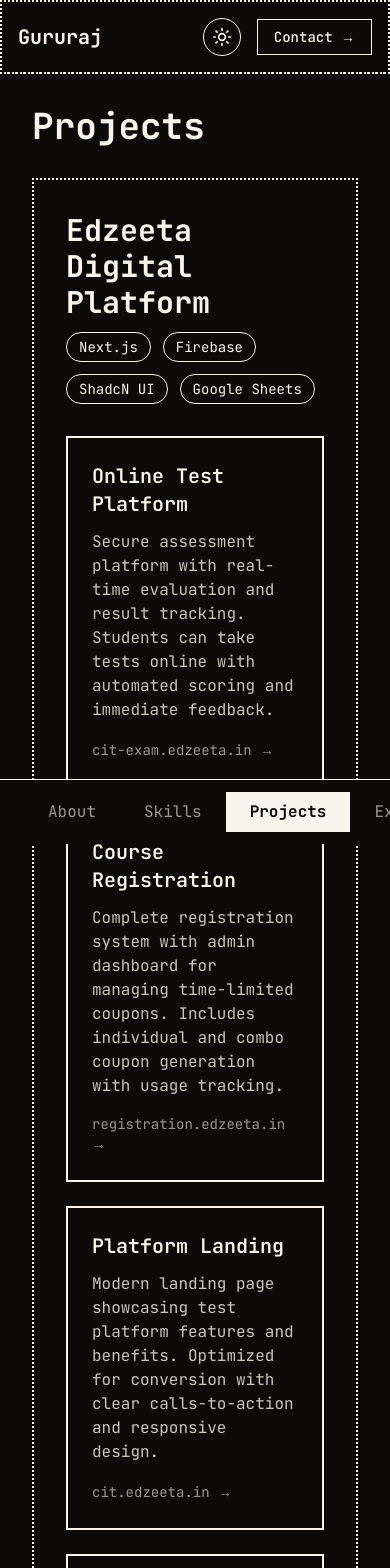
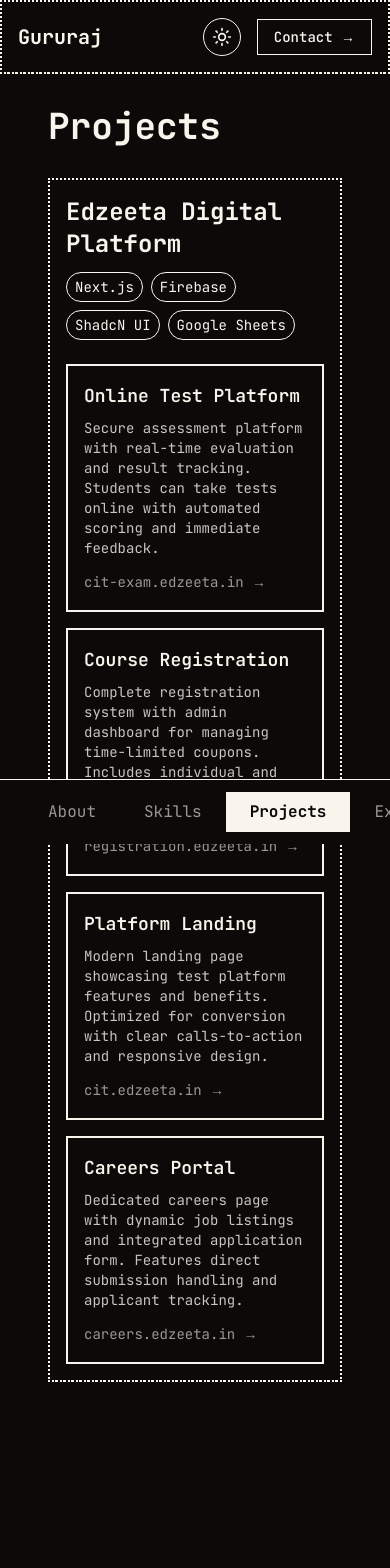
Before and after one commit to Gururajj77/gururaj-web-page, a Next.js app: page /projects in a window 390 px wide. Shown: the top 1568 px of the page. After the commit the page ends 1494 px from the top, so only its background shows below. Built offline with nearby package versions, Linux system fonts and the light colour scheme.

Commit message:
responsivenesss

```diff
--- a/app/projects/page.tsx
+++ b/app/projects/page.tsx
@@ -1,34 +1,38 @@
 export default function Projects() {
   return (
-    <div className="max-w-3xl mx-auto">
+    <div className="max-w-3xl mx-auto px-4 lg:px-0 pb-20 lg:pb-0">
       <h1 className="text-4xl font-bold mb-8">Projects</h1>
 
-      <div className="dotted-border p-8 relative">
+      <div className="dotted-border p-4 sm:p-6 lg:p-8 relative">
         {/* Company Header */}
-        <div className="mb-8">
-          <h2 className="text-3xl font-bold mb-3">Edzeeta Digital Platform</h2>
-          <div className="flex flex-wrap gap-3 text-sm mb-6">
-            <span className="px-3 py-1 rounded-full border border-border">
+        <div className="mb-6 lg:mb-8">
+          <h2 className="text-2xl lg:text-3xl font-bold mb-3">
+            Edzeeta Digital Platform
+          </h2>
+          <div className="flex flex-wrap gap-2 sm:gap-3 text-sm mb-6">
+            <span className="px-2 sm:px-3 py-1 rounded-full border border-border">
               Next.js
             </span>
-            <span className="px-3 py-1 rounded-full border border-border">
+            <span className="px-2 sm:px-3 py-1 rounded-full border border-border">
               Firebase
             </span>
-            <span className="px-3 py-1 rounded-full border border-border">
+            <span className="px-2 sm:px-3 py-1 rounded-full border border-border">
               ShadcN UI
             </span>
-            <span className="px-3 py-1 rounded-full border border-border">
+            <span className="px-2 sm:px-3 py-1 rounded-full border border-border">
               Google Sheets
             </span>
           </div>
         </div>
 
         {/* Projects List */}
-        <div className="space-y-6">
+        <div className="space-y-4 sm:space-y-6">
           {/* Test Platform */}
-          <div className="p-6 border-2 border-border rounded-lg">
-            <h3 className="text-xl font-semibold mb-3">Online Test Platform</h3>
-            <p className="text-foreground/80 mb-4">
+          <div className="p-4 sm:p-6 border-2 border-border rounded-lg">
+            <h3 className="text-lg sm:text-xl font-semibold mb-2 sm:mb-3">
+              Online Test Platform
+            </h3>
+            <p className="text-foreground/80 mb-3 sm:mb-4 text-sm sm:text-base">
               Secure assessment platform with real-time evaluation and result
               tracking. Students can take tests online with automated scoring
               and immediate feedback.
@@ -39,14 +43,16 @@
               rel="noopener noreferrer"
               className="inline-block text-sm hover:underline text-foreground/60 hover:text-foreground transition-colors"
             >
-              cit-exam.edzeeta.in →
+              cit-exam.edzeeta.in &rarr;
             </a>
           </div>
 
           {/* Registration System */}
-          <div className="p-6 border-2 border-border rounded-lg">
-            <h3 className="text-xl font-semibold mb-3">Course Registration</h3>
-            <p className="text-foreground/80 mb-4">
+          <div className="p-4 sm:p-6 border-2 border-border rounded-lg">
+            <h3 className="text-lg sm:text-xl font-semibold mb-2 sm:mb-3">
+              Course Registration
+            </h3>
+            <p className="text-foreground/80 mb-3 sm:mb-4 text-sm sm:text-base">
               Complete registration system with admin dashboard for managing
               time-limited coupons. Includes individual and combo coupon
               generation with usage tracking.
@@ -57,14 +63,16 @@
               rel="noopener noreferrer"
               className="inline-block text-sm hover:underline text-foreground/60 hover:text-foreground transition-colors"
             >
-              registration.edzeeta.in →
+              registration.edzeeta.in &rarr;
             </a>
           </div>
 
           {/* Landing Page */}
-          <div className="p-6 border-2 border-border rounded-lg">
-            <h3 className="text-xl font-semibold mb-3">Platform Landing</h3>
-            <p className="text-foreground/80 mb-4">
+          <div className="p-4 sm:p-6 border-2 border-border rounded-lg">
+            <h3 className="text-lg sm:text-xl font-semibold mb-2 sm:mb-3">
+              Platform Landing
+            </h3>
+            <p className="text-foreground/80 mb-3 sm:mb-4 text-sm sm:text-base">
               Modern landing page showcasing test platform features and
               benefits. Optimized for conversion with clear calls-to-action and
               responsive design.
@@ -75,14 +83,16 @@
               rel="noopener noreferrer"
               className="inline-block text-sm hover:underline text-foreground/60 hover:text-foreground transition-colors"
             >
-              cit.edzeeta.in →
+              cit.edzeeta.in &rarr;
             </a>
           </div>
 
           {/* Careers Portal */}
-          <div className="p-6 border-2 border-border rounded-lg">
-            <h3 className="text-xl font-semibold mb-3">Careers Portal</h3>
-            <p className="text-foreground/80 mb-4">
+          <div className="p-4 sm:p-6 border-2 border-border rounded-lg">
+            <h3 className="text-lg sm:text-xl font-semibold mb-2 sm:mb-3">
+              Careers Portal
+            </h3>
+            <p className="text-foreground/80 mb-3 sm:mb-4 text-sm sm:text-base">
               Dedicated careers page with dynamic job listings and integrated
               application form. Features direct submission handling and
               applicant tracking.
@@ -93,7 +103,7 @@
               rel="noopener noreferrer"
               className="inline-block text-sm hover:underline text-foreground/60 hover:text-foreground transition-colors"
             >
-              careers.edzeeta.in →
+              careers.edzeeta.in &rarr;
             </a>
           </div>
         </div>
```
